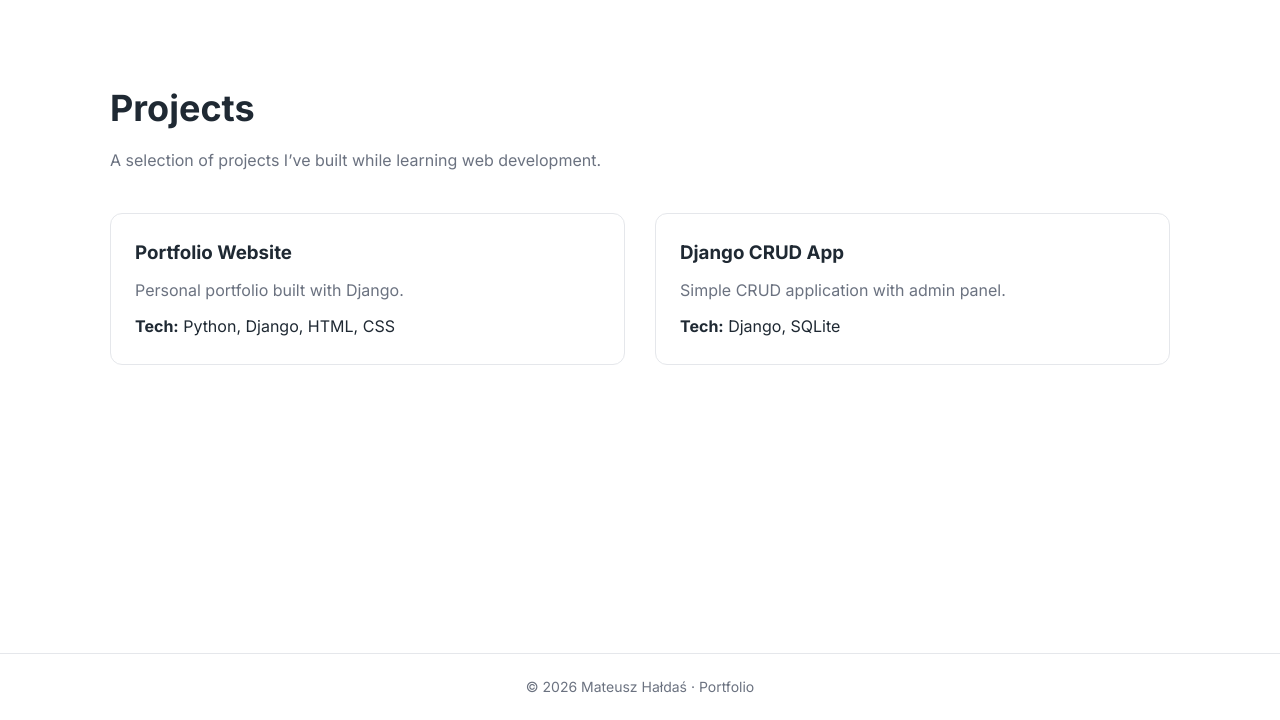
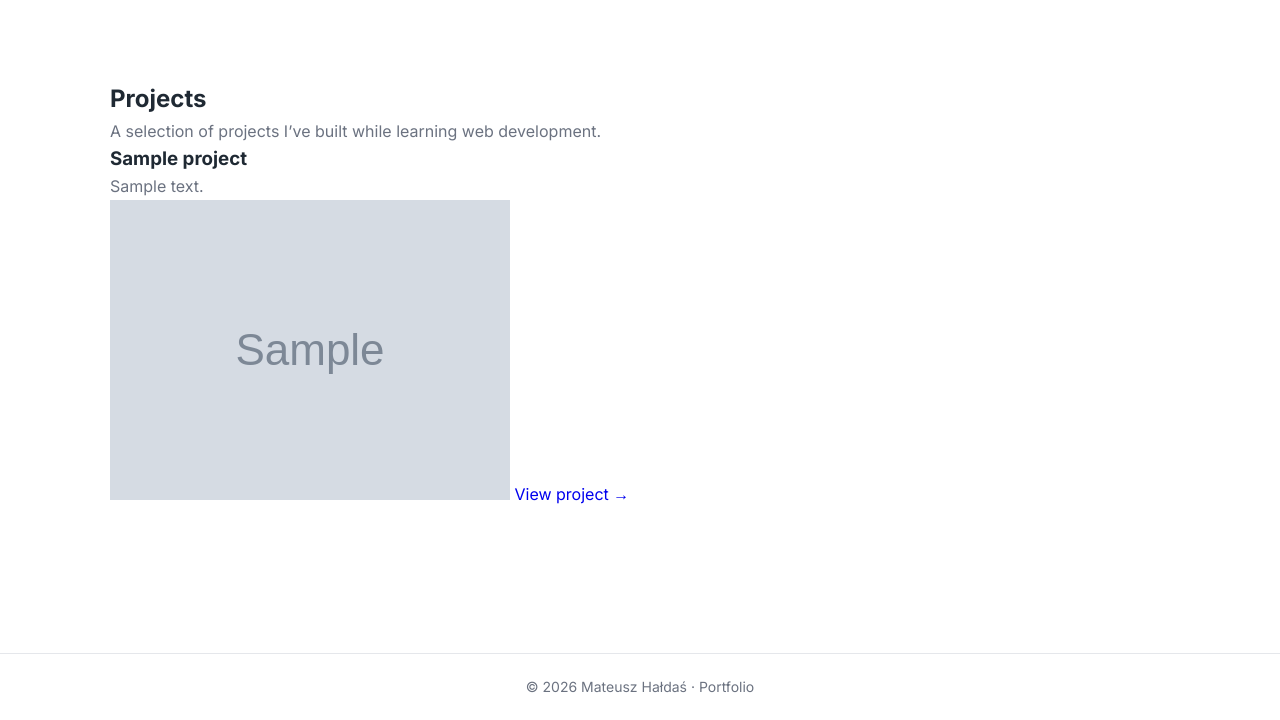
Before and after one commit to Ex333/portfolio, a Django app: page /projects/ in a window 1280 px wide. Shown: the part 80-800 px from the top of the page. Run offline with Django 5.2, Linux system fonts and the light colour scheme; tables that the repository leaves empty hold one stand-in row (values such as "Sample post"); grey boxes marked "Sample" are stand-in pictures.

Commit message:
new style.css and a little modifications of htmls - all muse be dynamic

```diff
--- a/portfolio/views.py
+++ b/portfolio/views.py
@@ -1,10 +1,15 @@
 from django.shortcuts import render
+from .models import Project
 
 def home(request):
     return render(request, 'home.html')
 
+
 def projects(request):
-    return render(request, 'projects.html')
+    projects = Project.objects.filter(is_published=True)
+    return render(request, "projects.html", {
+        "projects": projects
+    })
 
 def about(request):
     return render(request, 'about.html')
--- a/templates/projects.html
+++ b/templates/projects.html
@@ -3,28 +3,44 @@
 {% block title %}Projects | Mateusz{% endblock %}
 
 {% block content %}
-<section>
-    <h1 style="font-size:36px; font-weight:700;">Projects</h1>
-    <p class="muted" style="margin-top:10px;">
-        A selection of projects I’ve built while learning web development.
-    </p>
+<section class="projects-section">
+    <div class="container">
 
-    <div style="margin-top:40px; display:grid; grid-template-columns:repeat(auto-fit,minmax(280px,1fr)); gap:30px;">
+        <h1>Projects</h1>
 
-        <div style="border:1px solid #e5e7eb; padding:24px; border-radius:12px;">
-            <h3>Portfolio Website</h3>
-            <p class="muted" style="margin:10px 0;">
-                Personal portfolio built with Django.
-            </p>
-            <p><strong>Tech:</strong> Python, Django, HTML, CSS</p>
-        </div>
+        <p class="muted">
+            A selection of projects I’ve built while learning web development.
+        </p>
 
-        <div style="border:1px solid #e5e7eb; padding:24px; border-radius:12px;">
-            <h3>Django CRUD App</h3>
-            <p class="muted" style="margin:10px 0;">
-                Simple CRUD application with admin panel.
-            </p>
-            <p><strong>Tech:</strong> Django, SQLite</p>
+        <div class="projects-grid">
+
+            {% for project in projects %}
+                <div class="project-card">
+
+                    <h3>{{ project.title }}</h3>
+
+                    <p class="muted">
+                        {{ project.short_description }}
+                    </p>
+
+                    {% if project.image %}
+                        <img
+                            src="{{ project.image.url }}"
+                            alt="{{ project.title }}"
+                        >
+                    {% endif %}
+
+                    {% if project.url %}
+                        <a href="{{ project.url }}" target="_blank" rel="noopener">
+                            View project →
+                        </a>
+                    {% endif %}
+
+                </div>
+            {% empty %}
+                <p>No projects available yet.</p>
+            {% endfor %}
+
         </div>
 
     </div>
```
Also changed, not shown: portfolio/urls.py (+4 -4 lines), templates/css/style.css (added, +184 -0 lines), templates/home.html (+4 -4 lines).
